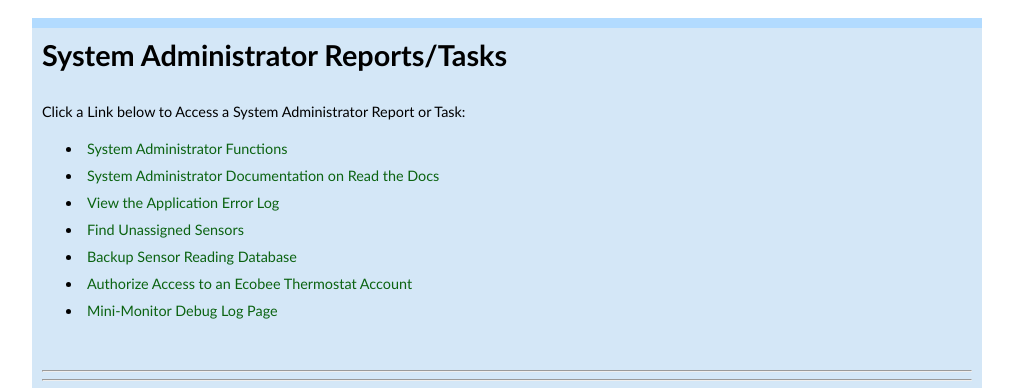
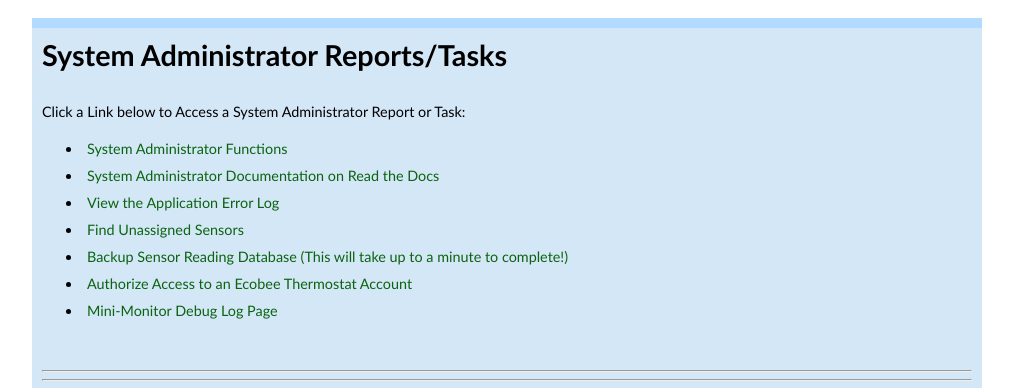
Before and after one commit to alanmitchell/bmon, a Django app: template bmsapp/templates/bmsapp/admin-reports.html in a window 1280 px wide. Shown: the top 388 px of the page, without its empty margins (133-1146 px from the left). Run offline with Django 3.2, Linux system fonts and the light colour scheme; the template is opened without the code that fills it, so the values that code supplies are empty; parts of the project's set-up code (start-up, migrations or seed data) failed here and were passed over; some libraries are stand-ins or nearby versions.

Commit message:
Better detail in link.

```diff
--- a/bmsapp/templates/bmsapp/admin-reports.html
+++ b/bmsapp/templates/bmsapp/admin-reports.html
@@ -15,7 +15,7 @@
     <li><a href="http://bmon-documentation.readthedocs.io/en/latest/system-administrator-introduction.html">System Administrator Documentation on Read the Docs</a></li>
     <li><a href="/show-log">View the Application Error Log</a></li>
     <li><a href="/unassigned-sensors">Find Unassigned Sensors</a></li>
-    <li><a href="/backup-readings">Backup Sensor Reading Database</a></li>
+    <li><a href="/backup-readings">Backup Sensor Reading Database (This will take up to a minute to complete!)</a></li>
     <li><a href="/ecobee-auth">Authorize Access to an Ecobee Thermostat Account</a></li>
     <li><a href="http://api.analysisnorth.com/debug">Mini-Monitor Debug Log Page</a></li>
 </ul>
```
